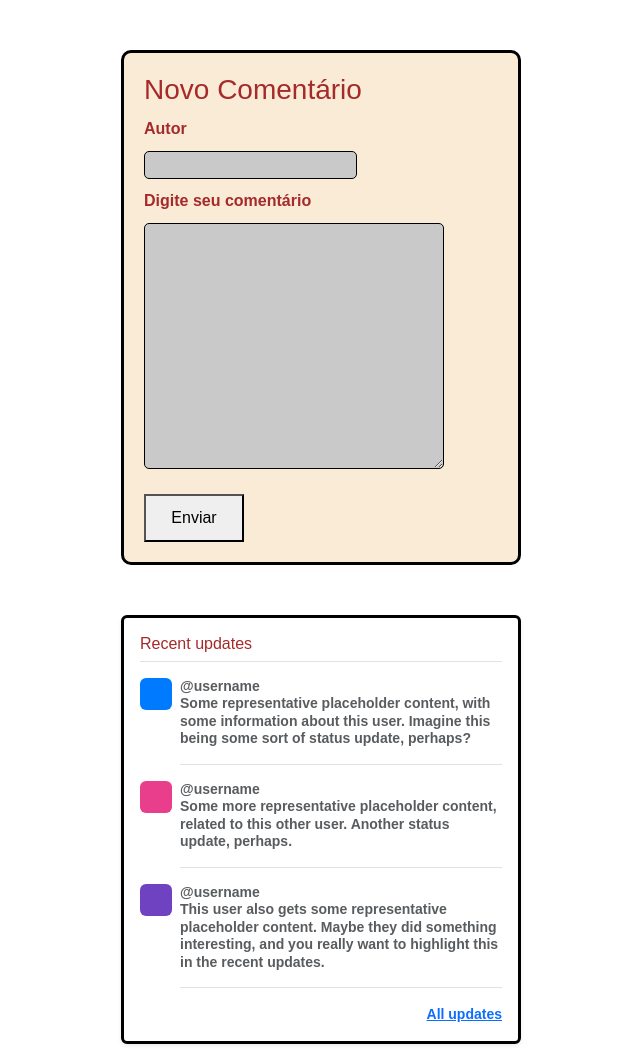
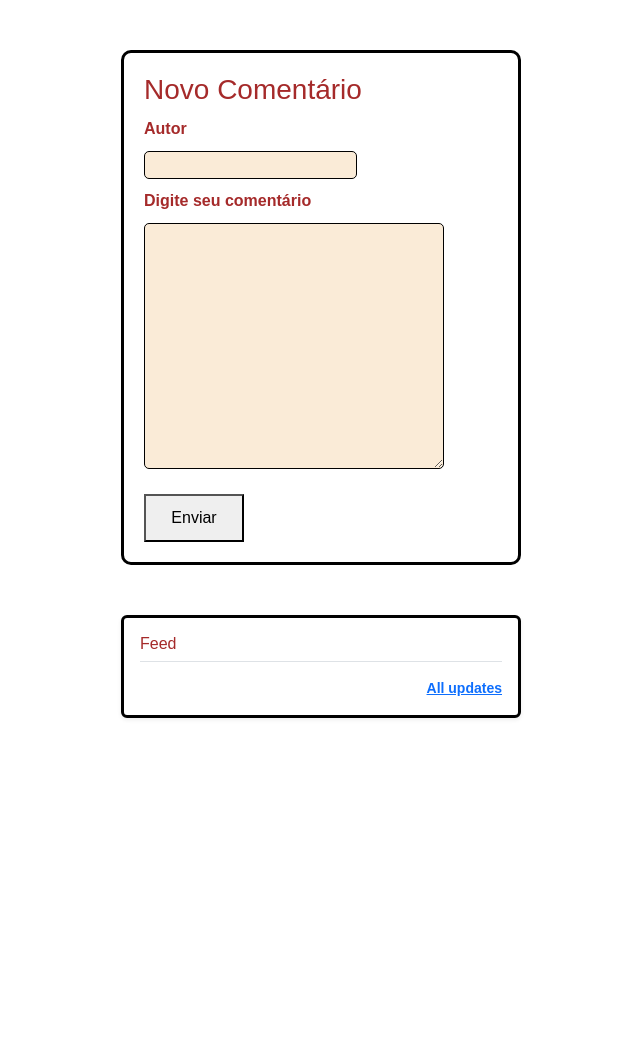
Before and after one commit to victorluansilva/hub-comentarios-vls, a plain HTML site: page app/index.html in a window 1280 px wide. Shown: the whole page, without its empty margins (319-959 px from the left). After the commit the page ends 800 px from the top, so only its background shows below. Drawn offline with nearby package versions, Linux system fonts and the light colour scheme.

Commit message:
Estilização do feed de comentários

```diff
--- a/app/index.html
+++ b/app/index.html
@@ -24,48 +24,9 @@
     </div>
 <!-- DISPLAY COMMENTS -->
     <div class="comments my-3 p-3 bg-body rounded shadow-sm">
-        <h6 class="border-bottom pb-2 mb-0">Recent updates</h6>
-        <div class="d-flex text-body-secondary pt-3">
-            <svg class="bd-placeholder-img flex-shrink-0 me-2 rounded" width="32" height="32"
-                xmlns="http://www.w3.org/2000/svg" role="img" aria-label="Placeholder: 32x32"
-                preserveAspectRatio="xMidYMid slice" focusable="false">
-                <title>Placeholder</title>
-                <rect width="100%" height="100%" fill="#007bff"></rect><text x="50%" y="50%" fill="#007bff"
-                    dy=".3em">32x32</text>
-            </svg>
-            <p class="pb-3 mb-0 small lh-sm border-bottom">
-                <strong class="d-block text-gray-dark">@username</strong>
-                Some representative placeholder content, with some information about this user. Imagine this being some
-                sort of status update, perhaps?
-            </p>
-        </div>
-        <div class="d-flex text-body-secondary pt-3">
-            <svg class="bd-placeholder-img flex-shrink-0 me-2 rounded" width="32" height="32"
-                xmlns="http://www.w3.org/2000/svg" role="img" aria-label="Placeholder: 32x32"
-                preserveAspectRatio="xMidYMid slice" focusable="false">
-                <title>Placeholder</title>
-                <rect width="100%" height="100%" fill="#e83e8c"></rect><text x="50%" y="50%" fill="#e83e8c"
-                    dy=".3em">32x32</text>
-            </svg>
-            <p class="pb-3 mb-0 small lh-sm border-bottom">
-                <strong class="d-block text-gray-dark">@username</strong>
-                Some more representative placeholder content, related to this other user. Another status update,
-                perhaps.
-            </p>
-        </div>
-        <div class="d-flex text-body-secondary pt-3">
-            <svg class="bd-placeholder-img flex-shrink-0 me-2 rounded" width="32" height="32"
-                xmlns="http://www.w3.org/2000/svg" role="img" aria-label="Placeholder: 32x32"
-                preserveAspectRatio="xMidYMid slice" focusable="false">
-                <title>Placeholder</title>
-                <rect width="100%" height="100%" fill="#6f42c1"></rect><text x="50%" y="50%" fill="#6f42c1"
-                    dy=".3em">32x32</text>
-            </svg>
-            <p class="pb-3 mb-0 small lh-sm border-bottom">
-                <strong class="d-block text-gray-dark">@username</strong>
-                This user also gets some representative placeholder content. Maybe they did something interesting, and
-                you really want to highlight this in the recent updates.
-            </p>
+        <h6 class="border-bottom pb-2 mb-0">Feed</h6>
+        <div id="comment-feed">
+
         </div>
         <small class="d-block text-end mt-3">
             <a href="#">All updates</a>
--- a/app/script.js
+++ b/app/script.js
@@ -18,24 +18,33 @@ formComentario.addEventListener("submit", submitComment)
 const loadComment = () => {
     // Dados carregados da API
     if (data) {
-        //displayComment();
+        displayComment();
     }
 }
 
 const displayComment = () => {
-    const body = document.getElementsByTagName('body')[0];
-
-    data.forEach(elemento => {
+    const divFeed = document.getElementById('comment-feed');
+    divFeed.innerHTML = ``
+    data.forEach(item => {
         const divDisplay = document.createElement('div');
         divDisplay.className = 'comentarios'
         divDisplay.innerHTML = `
-        <strong>
-        <span class="badge text-bg-secondary">${elemento.author}</span>
-        </strong>
-        <p>${elemento.comment}</p>
+
+        <div class="d-flex text-body-secondary pt-3">
+            <svg class="bd-placeholder-img flex-shrink-0 me-2 rounded" width="32" height="32"
+                xmlns="http://www.w3.org/2000/svg" role="img" aria-label="Placeholder: 32x32"
+                preserveAspectRatio="xMidYMid slice" focusable="false">
+                <title>comentário</title>
+                <rect width="100%" height="100%" fill="#007bff"></rect><text x="50%" y="50%" fill="#007bff"
+                    dy=".3em">32x32</text>
+            </svg>
+            <p class="pb-3 mb-0 small lh-sm border-bottom">
+                <strong class="d-block text-gray-dark">@${item.author}</strong>
+                ${item.comment}
+            </p>
+        </div>
+
         `
-        body.appendChild(divDisplay);
+        divFeed.appendChild(divDisplay);
     })
-
-
 }
--- a/app/style.css
+++ b/app/style.css
@@ -12,7 +12,6 @@ body {
     font-weight: bolder;
     border: 3px solid black;
     border-radius: 10px;
-    background-color: antiquewhite;
 }
 
 .comments *{
@@ -27,9 +26,9 @@ body {
 #form-comentario textarea, input {
     display: block;
     color: rgb(17, 35, 41);
-    background-color: rgb(201, 201, 201);
     border-radius: 5px;
     border: 1px solid black;
+    background-color: antiquewhite;
 }
 
 #form-comentario .btn-submit{
@@ -42,9 +41,3 @@ body {
     margin: 10px auto 0px auto;
     padding: 10px auto 0px auto;
 }
-
-/* #hub-comentarios p{
-    padding-left: 5px;
-    border: 2px solid gold;
-
-} */
```
